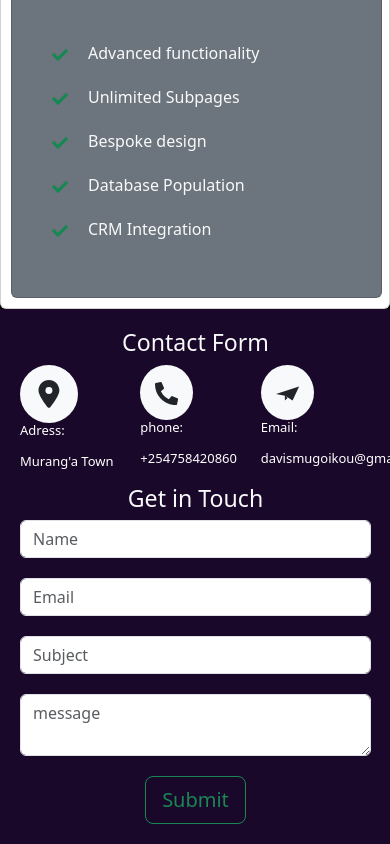
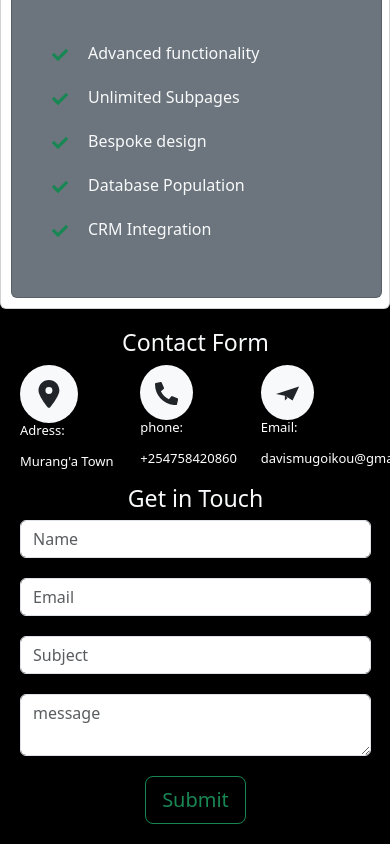
Before and after one commit to Davis-don/winkywebus, a React (Create React App) app in the folder client/: page / in a window 390 px wide. Shown: the part 5121-5965 px from the top of the page. Built offline with nearby package versions, Linux system fonts and the light colour scheme.

Commit message:
edited color

```diff
--- a/client/src/App.js
+++ b/client/src/App.js
@@ -8,10 +8,6 @@ function App() {
   return (
     <div className="App">
      <Homescreen/>
-
-
-
-
     </div>
   );
 }
--- a/client/src/Pages/Homepage.css
+++ b/client/src/Pages/Homepage.css
@@ -186,7 +186,7 @@ gap: 20px;
 }
 /*footer section*/
 .homepage-footer-section{
-  background-color: rgb(26, 8, 42);
+  background-color:black
 }
 .contact-section-homepage-footer{
 
```
